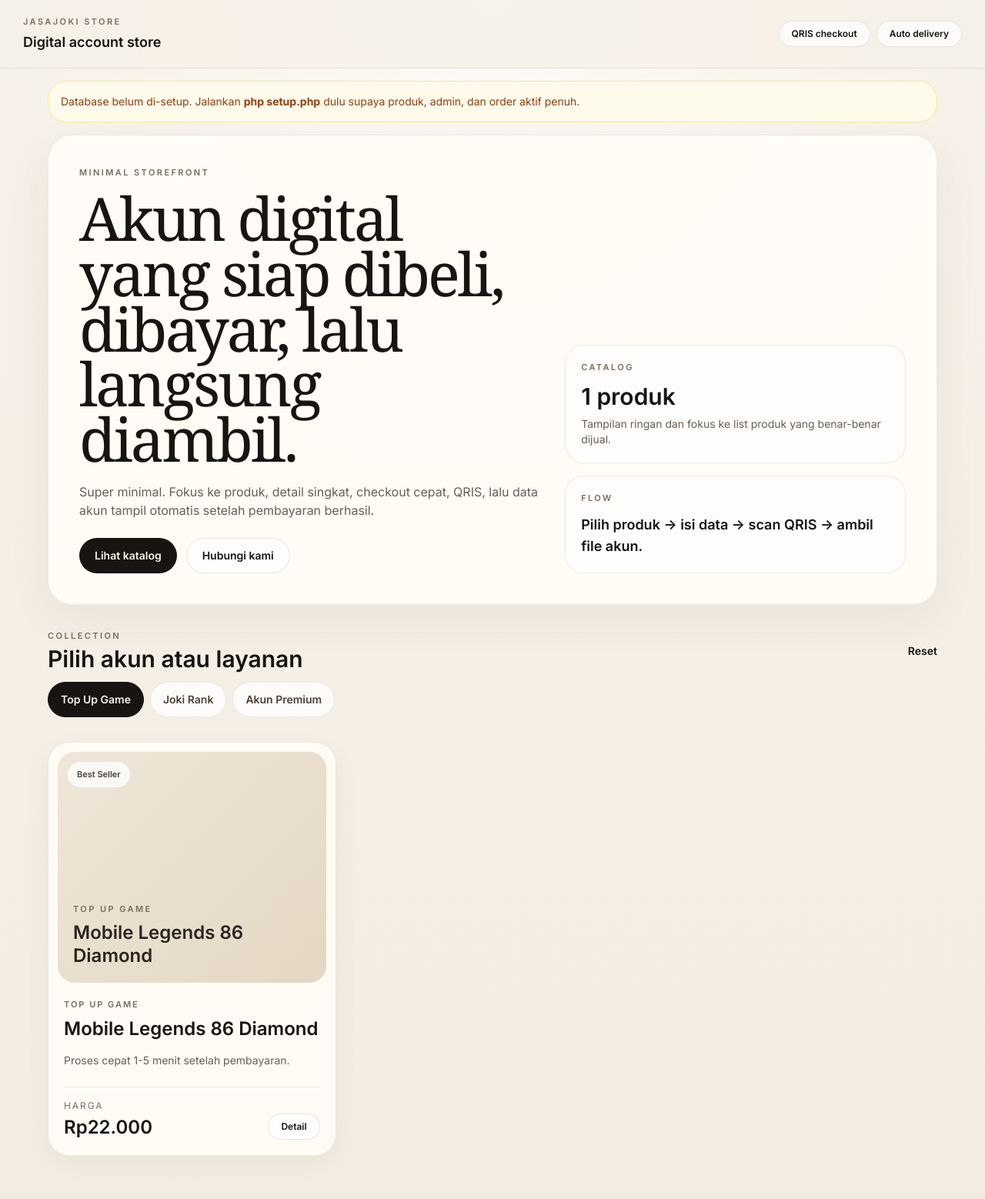
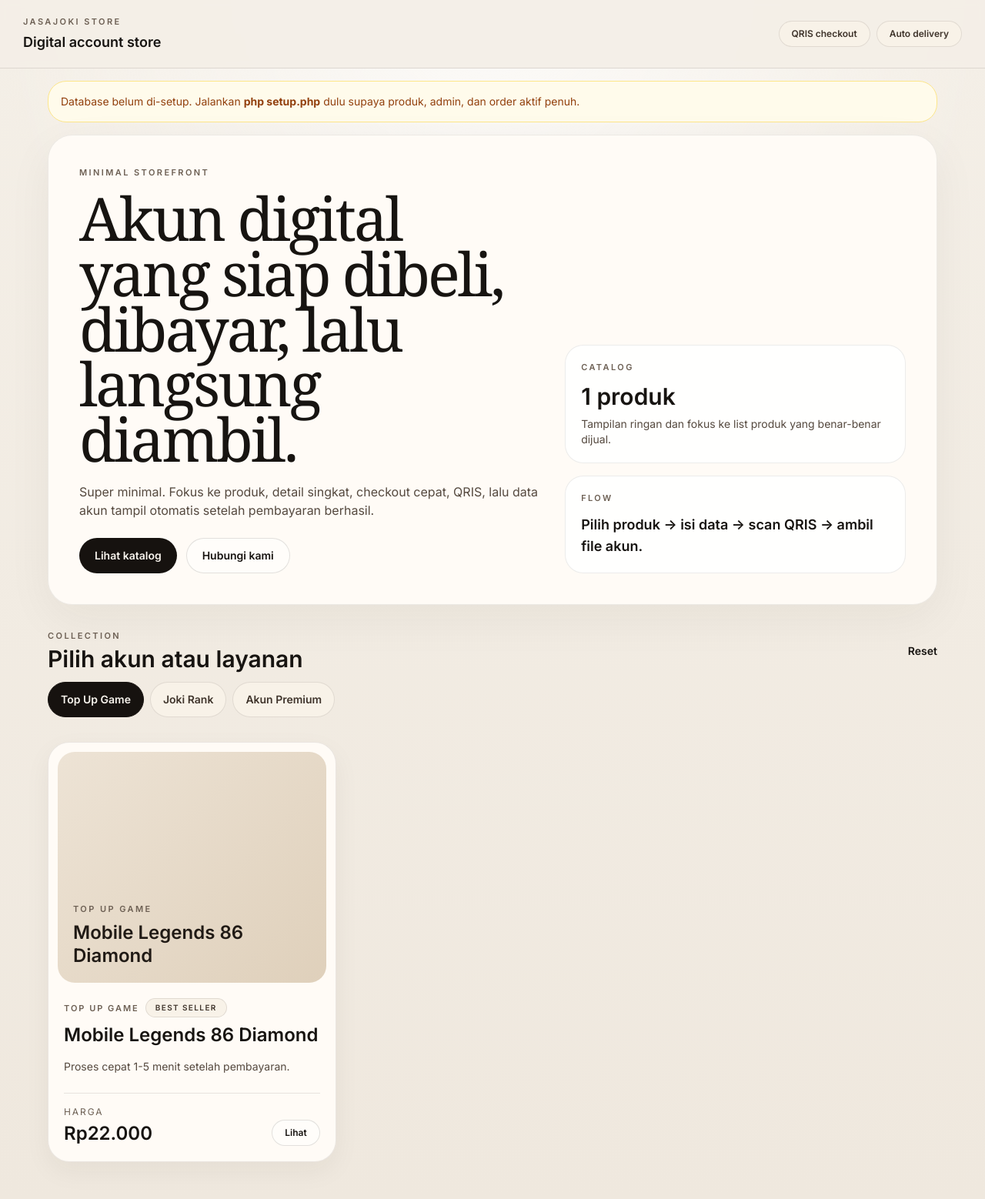
Before and after one commit to AdiityaAnugrah/jasajoki.me, a PHP site: page /jasajoki.me/store/index.php?category=top-up-game in a window 1280 px wide. Shown: the whole page at 77% size. Before the commit the page ends 1501 px from the top, so only its background shows below. Run offline with PHP 8.4, Linux system fonts and the light colour scheme; some libraries are stand-ins or nearby versions; some web fonts are replaced.

Commit message:
Improve storefront contrast and clean badges

```diff
--- a/store/assets/css/app.css
+++ b/store/assets/css/app.css
@@ -1,14 +1,14 @@
 body {
     font-family: "Inter", ui-sans-serif, system-ui, -apple-system, BlinkMacSystemFont, "Segoe UI", sans-serif;
-    background: #f6f1e8;
-    color: #171411;
+    background: #f4efe7;
+    color: #16120f;
 }
 
 .site-shell {
     min-height: 100vh;
     background:
-        radial-gradient(circle at top, rgba(255, 255, 255, 0.7), transparent 38%),
-        linear-gradient(180deg, #f6f1e8 0%, #f3ede3 100%);
+        radial-gradient(circle at top, rgba(255, 255, 255, 0.76), transparent 38%),
+        linear-gradient(180deg, #f4efe7 0%, #efe8de 100%);
 }
 
 .store-container {
@@ -18,8 +18,8 @@ body {
 }
 
 .store-topbar {
-    background: rgba(246, 241, 232, 0.88);
-    border-bottom: 1px solid rgba(23, 20, 17, 0.08);
+    background: rgba(244, 239, 231, 0.94);
+    border-bottom: 1px solid rgba(22, 18, 15, 0.1);
     backdrop-filter: blur(18px);
 }
 
@@ -31,23 +31,23 @@ body {
 }
 
 .eyebrow {
-    color: #7a6c5d;
+    color: #6d6054;
     letter-spacing: 0.22em;
     text-transform: uppercase;
 }
 
 .section-card {
     border-radius: 32px;
-    background: rgba(255, 252, 247, 0.92);
-    border: 1px solid rgba(23, 20, 17, 0.08);
-    box-shadow: 0 18px 60px rgba(43, 33, 22, 0.06);
+    background: rgba(255, 251, 246, 0.98);
+    border: 1px solid rgba(22, 18, 15, 0.08);
+    box-shadow: 0 18px 60px rgba(43, 33, 22, 0.05);
 }
 
 .product-card {
     overflow: hidden;
     border-radius: 28px;
-    background: rgba(255, 252, 247, 0.9);
-    border: 1px solid rgba(23, 20, 17, 0.08);
+    background: rgba(255, 251, 246, 0.98);
+    border: 1px solid rgba(22, 18, 15, 0.09);
     box-shadow: 0 12px 34px rgba(43, 33, 22, 0.05);
     transition: transform .2s ease, box-shadow .2s ease, border-color .2s ease;
 }
@@ -70,27 +70,27 @@ body {
 }
 
 .store-media-fallback {
-    background: linear-gradient(135deg, #efe6d8 0%, #e4d7c3 100%);
-    color: #2a241d;
+    background: linear-gradient(135deg, #ede3d5 0%, #dfd0bb 100%);
+    color: #201a15;
 }
 
 .store-chip {
     display: inline-flex;
     align-items: center;
     border-radius: 999px;
-    border: 1px solid rgba(23, 20, 17, 0.08);
-    background: rgba(255, 255, 255, 0.78);
-    color: #4a4036;
+    border: 1px solid rgba(22, 18, 15, 0.1);
+    background: #f8f2e8;
+    color: #3f342b;
 }
 
 .store-chip-active {
-    background: #171411;
+    background: #16120f;
     color: #f8f4ed;
-    border-color: #171411;
+    border-color: #16120f;
 }
 
 .store-muted {
-    color: #6a5e52;
+    color: #55493f;
 }
 
 .store-line {
@@ -102,7 +102,7 @@ body {
     align-items: center;
     justify-content: center;
     border-radius: 999px;
-    background: #171411;
+    background: #16120f;
     color: #f8f4ed;
 }
 
@@ -111,47 +111,55 @@ body {
     align-items: center;
     justify-content: center;
     border-radius: 999px;
-    border: 1px solid rgba(23, 20, 17, 0.1);
-    background: rgba(255, 255, 255, 0.72);
-    color: #171411;
+    border: 1px solid rgba(22, 18, 15, 0.12);
+    background: #fffdfa;
+    color: #16120f;
 }
 
 .field-input {
     width: 100%;
     border-radius: 18px;
-    border: 1px solid rgba(23, 20, 17, 0.1);
-    background: #fffdf9;
-    color: #171411;
+    border: 1px solid rgba(22, 18, 15, 0.12);
+    background: #fffdfa;
+    color: #16120f;
     padding: 14px 16px;
     outline: none;
 }
 
 .field-input::placeholder {
-    color: #9a8d80;
+    color: #86786b;
 }
 
 .field-input:focus {
-    border-color: rgba(23, 20, 17, 0.3);
-    box-shadow: 0 0 0 4px rgba(23, 20, 17, 0.05);
+    border-color: rgba(22, 18, 15, 0.28);
+    box-shadow: 0 0 0 4px rgba(22, 18, 15, 0.06);
 }
 
 .info-block {
     border-radius: 24px;
-    border: 1px solid rgba(23, 20, 17, 0.08);
-    background: rgba(255, 255, 255, 0.56);
+    border: 1px solid rgba(22, 18, 15, 0.08);
+    background: rgba(255, 255, 255, 0.82);
 }
 
 .minimal-divider {
     height: 1px;
-    background: rgba(23, 20, 17, 0.08);
+    background: rgba(22, 18, 15, 0.1);
 }
 
 .mono-block {
     border-radius: 18px;
-    border: 1px solid rgba(23, 20, 17, 0.08);
-    background: #f0e7da;
-    color: #241d17;
+    border: 1px solid rgba(22, 18, 15, 0.1);
+    background: #efe5d8;
+    color: #1f1813;
     font-family: "SFMono-Regular", Consolas, monospace;
+}
+
+.subtle-link {
+    color: #2b241f;
+}
+
+.subtle-link:hover {
+    color: #16120f;
 }
 
 @media (min-width: 768px) {
--- a/store/index.php
+++ b/store/index.php
@@ -16,8 +16,8 @@ require __DIR__ . '/partials/header.php';
             <h1 class="mt-1 text-[18px] font-semibold text-[#171411]">Digital account store</h1>
         </div>
         <div class="hidden items-center gap-2 md:flex">
-            <span class="btn-secondary px-4 py-2 text-xs font-semibold">QRIS checkout</span>
-            <span class="btn-secondary px-4 py-2 text-xs font-semibold">Auto delivery</span>
+            <span class="store-chip px-4 py-2 text-xs font-semibold">QRIS checkout</span>
+            <span class="store-chip px-4 py-2 text-xs font-semibold">Auto delivery</span>
         </div>
     </div>
 </header>
@@ -78,9 +78,6 @@ require __DIR__ . '/partials/header.php';
                 <article class="product-card p-3">
                     <a href="<?= e(route_url('product.php?slug=' . $product['slug'])) ?>" class="block">
                         <div class="relative">
-                            <div class="absolute left-3 top-3 z-10">
-                                <span class="store-chip px-3 py-2 text-[11px] font-semibold"><?= e($product['badge'] ?: 'Ready') ?></span>
-                            </div>
                             <?php if (!empty($product['image_url'])): ?>
                                 <img src="<?= e($product['image_url']) ?>" alt="<?= e($product['name']) ?>" class="store-media">
                             <?php else: ?>
@@ -93,16 +90,19 @@ require __DIR__ . '/partials/header.php';
                             <?php endif; ?>
                         </div>
                         <div class="px-2 pb-2 pt-5">
-                            <div class="text-[11px] font-semibold uppercase tracking-[0.18em] text-[#7a6c5d]"><?= e($product['category_name'] ?? 'Store') ?></div>
+                            <div class="flex flex-wrap items-center gap-2">
+                                <div class="text-[11px] font-semibold uppercase tracking-[0.18em] text-[#6d6054]"><?= e($product['category_name'] ?? 'Store') ?></div>
+                                <span class="store-chip px-3 py-1 text-[10px] font-semibold uppercase tracking-[0.14em]"><?= e($product['badge'] ?: 'Ready') ?></span>
+                            </div>
                             <h4 class="mt-2 text-[24px] font-semibold leading-tight text-[#171411]"><?= e($product['name']) ?></h4>
                             <p class="store-muted mt-3 text-sm leading-7"><?= e($product['description']) ?></p>
                             <div class="minimal-divider mt-5"></div>
                             <div class="mt-4 flex items-end justify-between gap-3">
                                 <div>
-                                    <div class="text-xs uppercase tracking-[0.16em] text-[#7a6c5d]">Harga</div>
+                                    <div class="text-xs uppercase tracking-[0.16em] text-[#6d6054]">Harga</div>
                                     <div class="mt-1 text-2xl font-semibold text-[#171411]"><?= e(money($product['price'])) ?></div>
                                 </div>
-                                <div class="btn-secondary px-4 py-2 text-xs font-semibold">Detail</div>
+                                <div class="btn-secondary px-4 py-2 text-xs font-semibold">Lihat</div>
                             </div>
                         </div>
                     </a>
```
Also changed, not shown: store/checkout.php (+4 -4 lines), store/invoice.php (+6 -6 lines), store/product.php (+5 -2 lines).
